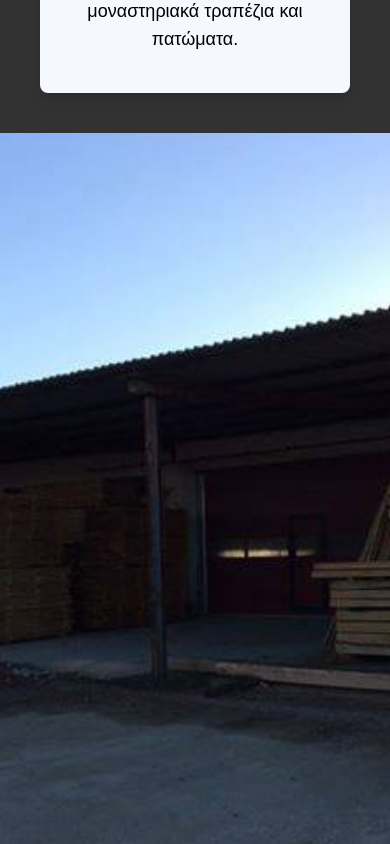
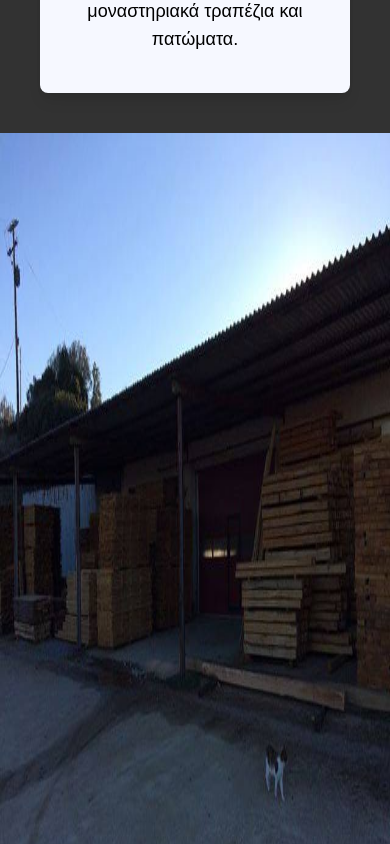
Before and after one commit to anargiris/efthimiou, a Next.js app: page / in a window 390 px wide. Shown: the part 1520-2364 px from the top of the page. Built offline with nearby package versions, Linux system fonts and the light colour scheme; a web font is replaced by a local one.

Commit message:
fixed responsiveness

```diff
--- a/pages/index.js
+++ b/pages/index.js
@@ -91,7 +91,6 @@ export default function Home() {
               src="/bgs/outside2.jpg"
               alt="outside of work station"
               layout="fill"
-              objectFit="cover"
               alt="Ξυλεία Καστανιάς- Εργαστήριο"
             />
           </div>
```
